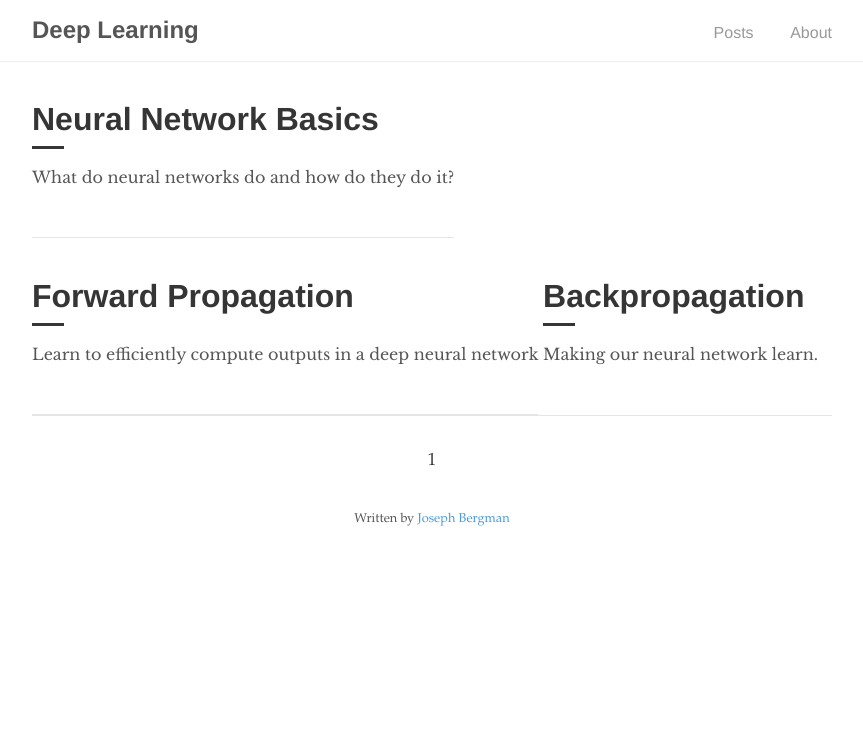
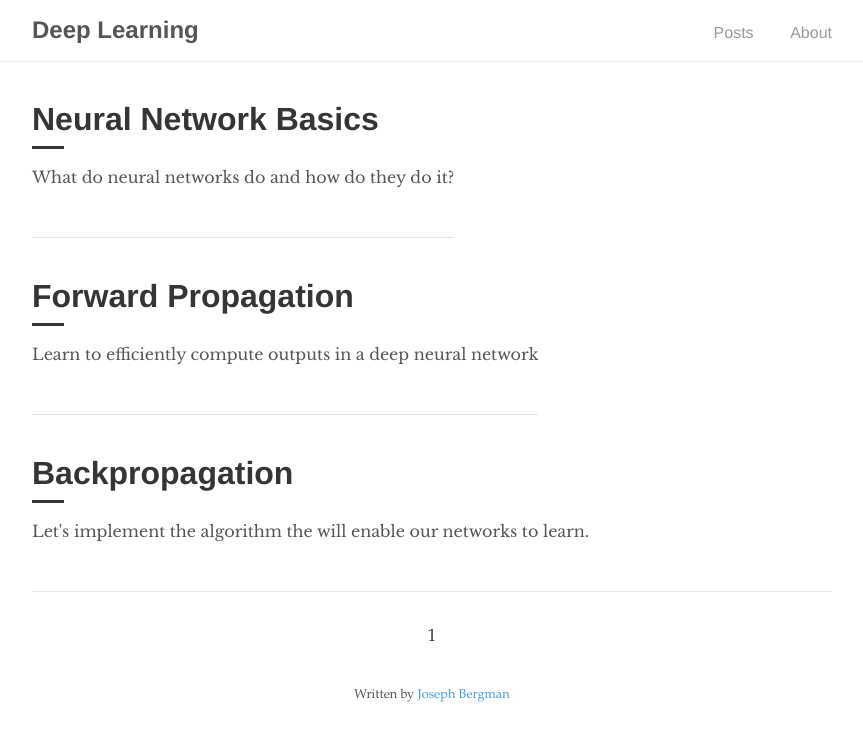
Before and after one commit to JosephBergman/deep-learning, a Jekyll site: the page built from index.html, in a window 1280 px wide. Shown: the top 741 px of the page, without its empty margins (208-1071 px from the left). Built offline with Jekyll 4.4.1, drawn with Linux system fonts in a browser that asks for light colours; the list of posts is cut into pages by our own code.

Commit message:
Fixed page break issue

```diff
--- a/_posts/2018-10-15-back-propagation.md
+++ b/_posts/2018-10-15-back-propagation.md
@@ -3,7 +3,7 @@ layout: post
 title: "Backpropagation"
 published: 2018-10-15
 updated: 2018-10-15
-preview: "Making our neural network learn."
+preview: "Let's implement the algorithm the will enable our networks to learn."
 ---
 
 Today, we will discuss the [backpropagation algorithm](https://en.m.wikipedia.org/wiki/Backpropagation) which will allow our networks to learn. Backpropagation is probably the most  complex part of our neural network, so don't stress too much about the mathematics. Try to understand it conceptually and take note of the important formulas so you can implement it correctly. Finally, try to understand what computations are being performed at each layer, and what order they are being performed in.
```
Also changed, not shown: 2 other files.
